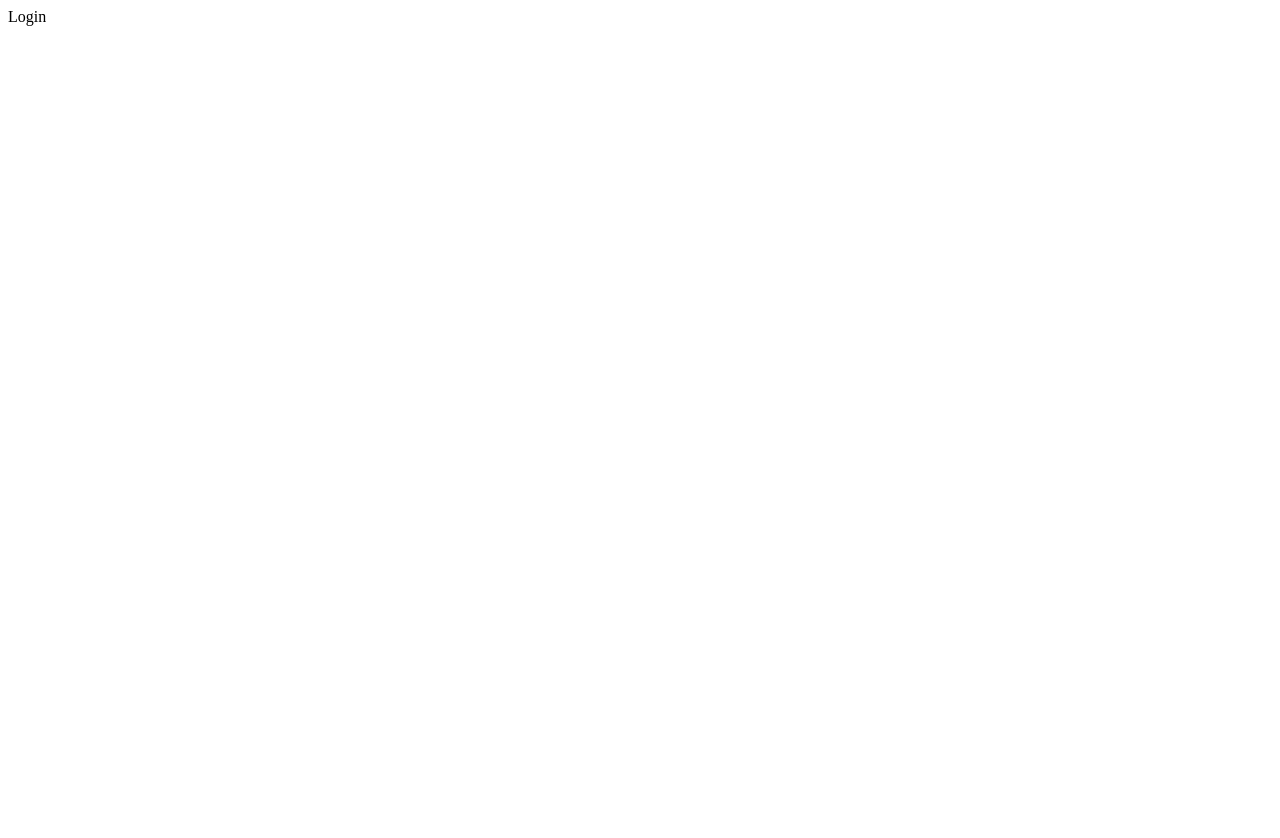
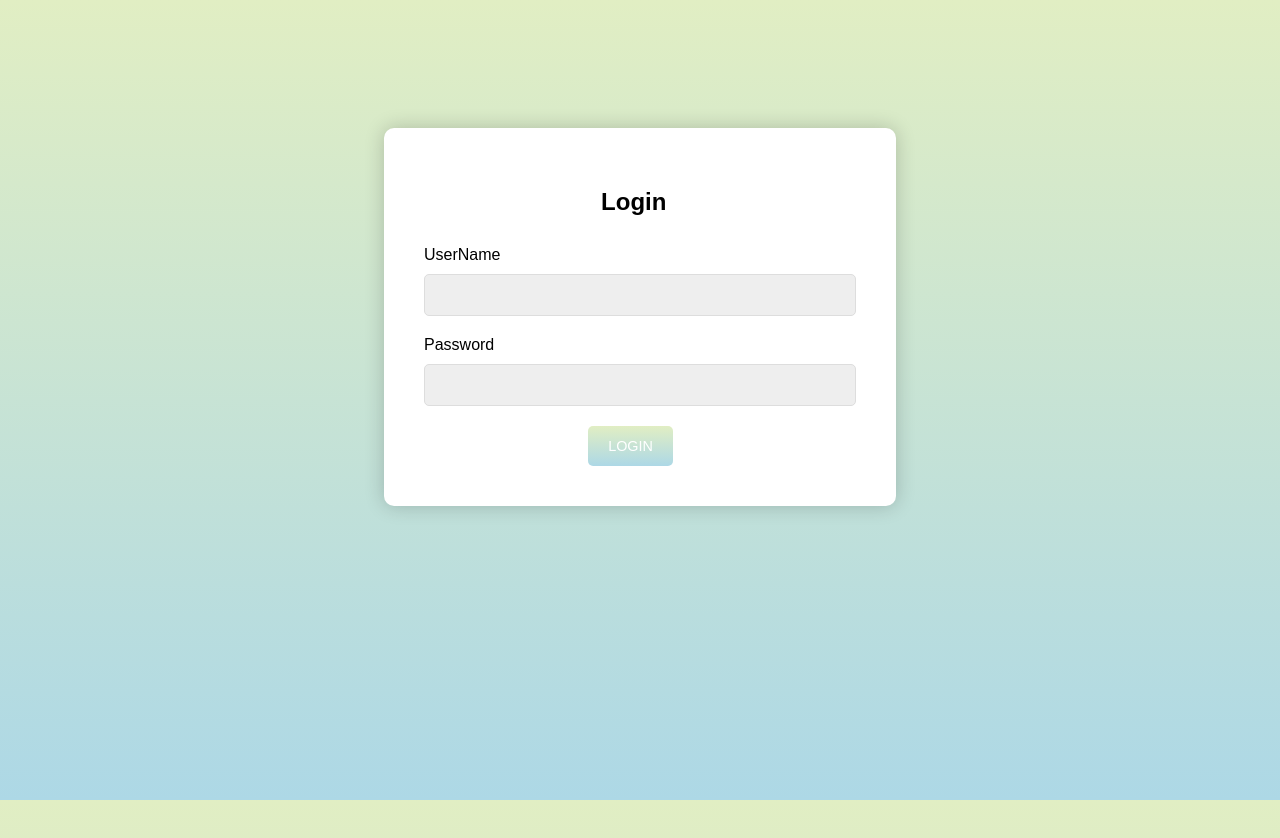
Before and after one commit to sujithvedunuri/Templars-Frontend, a Next.js app: page /login in a window 1280 px wide. Shown: the top 838 px of the page. Before the commit the page ends 800 px from the top, so only its background shows below. Built offline with nearby package versions, Linux system fonts and the light colour scheme.

Commit message:
added Login page

```diff
--- a/pages/index.js
+++ b/pages/index.js
@@ -1,9 +1,8 @@
+import Login from "./login";
 
 
 export default function Home() {
   return (
-    <div>
-      hello
-    </div>
+    <Login/>
   )
 }
--- a/pages/login/index.js
+++ b/pages/login/index.js
@@ -1,9 +1,107 @@
-import React from 'react'
+import { useState } from "react"
+import styled, {createGlobalStyle, css} from "styled-components"
 
-const Login = () => {
+const GlobalStyle = createGlobalStyle`
+    html{
+        height: 100%;
+    }
+
+    body{
+        font-family: Arial, Helvetica, sans-serif;
+        background: linear-gradient(to top,lightblue , #e1eec3);
+        height: 100%;
+        margin: 0;
+        color: black;
+    }
+`
+const SharedStyles = css`
+    background-color: #eee;
+    height: 40px;
+    border-radius: 5px;
+    border: 1px solid #ddd;
+    margin: 10px 0 20px 0;
+    padding: 20px;
+    box-sizing: border-box;
+`
+const StyledFormWrapper = styled.div`
+    display: flex;
+    justify-content: center;
+    align-items: center;
+    height: 100%;
+    padding: 0 30%;
+    margin-top: 10%;
+
+    h2 {
+        margin-left: 41%;
+        padding-bottom: 10px;
+    }
+`
+const StyledForm = styled.form`
+    width: 550px;
+    max-width: 700px;
+    padding: 40px;
+    background-color: #fff;
+    border-radius: 10px;
+    box-shadow: border-box;
+    box-shadow: 0px 0px 20px 0px rgba(0,0,0,0.2);
+`
+const StyledInput = styled.input`
+    display: block;
+    width: 100%;
+    ${SharedStyles}
+`
+const StyledButton = styled.button`
+    display: block;
+    background: linear-gradient(to top,lightblue , #e1eec3);
+    color: #fff;
+    font-size: .9rem;
+    border: 0;
+    border-radius: 5px;
+    height: 40px;
+    padding: 0 20px;
+    cursor: pointer;
+    box-sizing: border-box;
+    margin-left: 38%;
+`
+
+export default function Login() {
+    const [user_name, setUserName] = useState("default")
+    const [password, setPassword] =useState("default")
+    const UserNameHandler =(event) =>{
+        setUserName(event.target.value)
+    }
+    const PasswordHandler =(event) =>{
+        setPassword(event.target.value)
+    }
+    const SubmitHandler = (e)=>{
+        e.preventDefault()
+        console.log("user_name", user_name)
+        console.log("password", password)
+        const requestOptions ={
+            method: 'POST',
+            headers: { 'Content-Type': 'application/x-www-form-urlencoded' },
+            body: JSON.stringify({ user_name: user_name, password : password })
+        };
+        const datafetch = async ()=>{
+            const response = await fetch('http://localhost:8080/login',requestOptions);
+            const data = await response.json();
+            console.log(data)
+        }
+        datafetch()
+    }
   return (
-    <div>Login</div>
+    <>
+    <GlobalStyle/>
+    <StyledFormWrapper>
+        <StyledForm onSubmit={SubmitHandler}>
+            <h2>Login</h2>
+            <lable htmlFor="name">UserName</lable>
+            <StyledInput onChange={UserNameHandler} type="text" name="username" />
+            <lable htmlFor="name">Password</lable>
+            <StyledInput onChange={PasswordHandler} type="password" name="password" />
+            <StyledButton>LOGIN</StyledButton>
+        </StyledForm>
+    </StyledFormWrapper>
+    </>
   )
 }
-
-export default Login
```
Also changed, not shown: pages/csv/index.js (added, +9 -0 lines).
